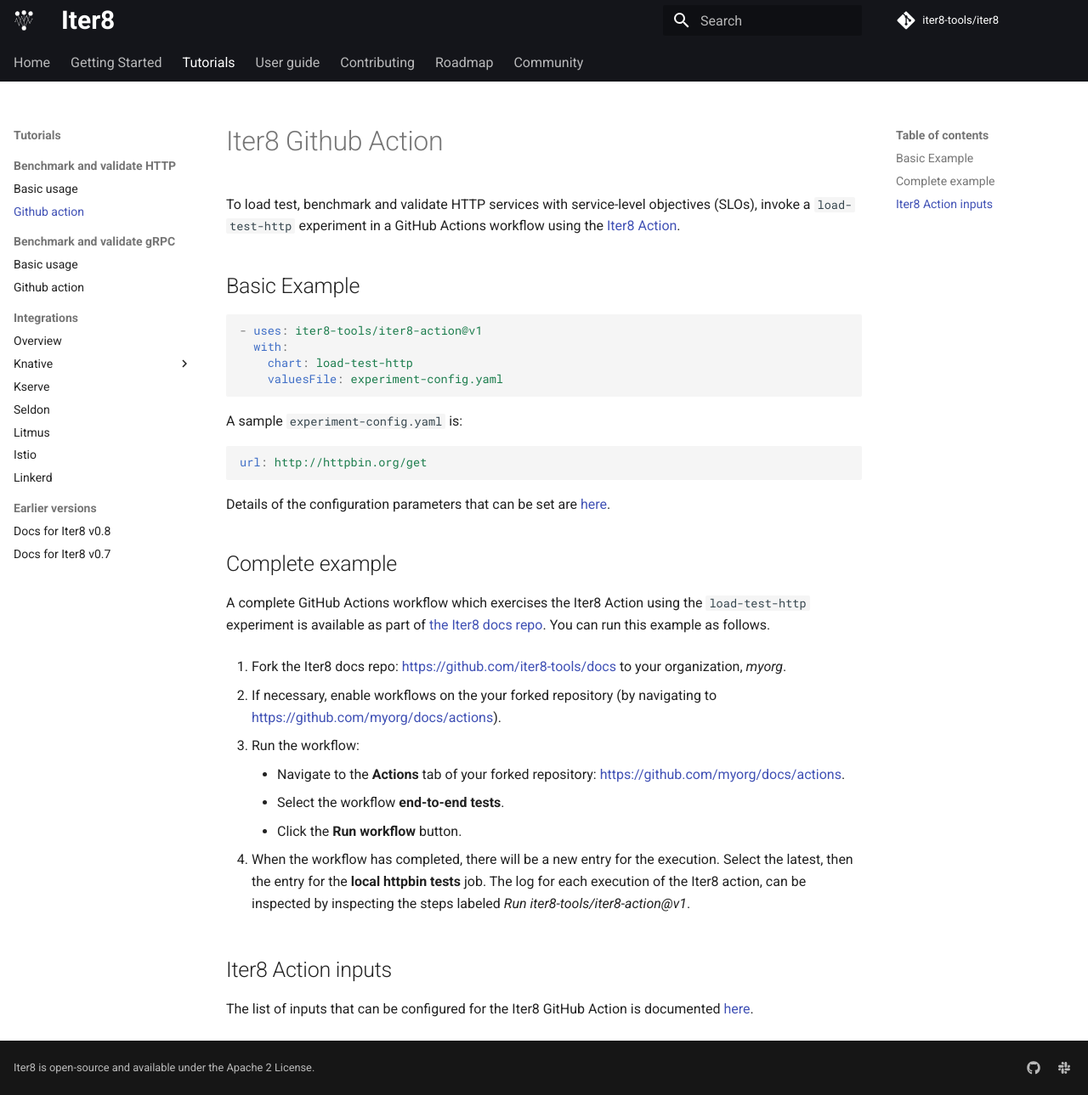
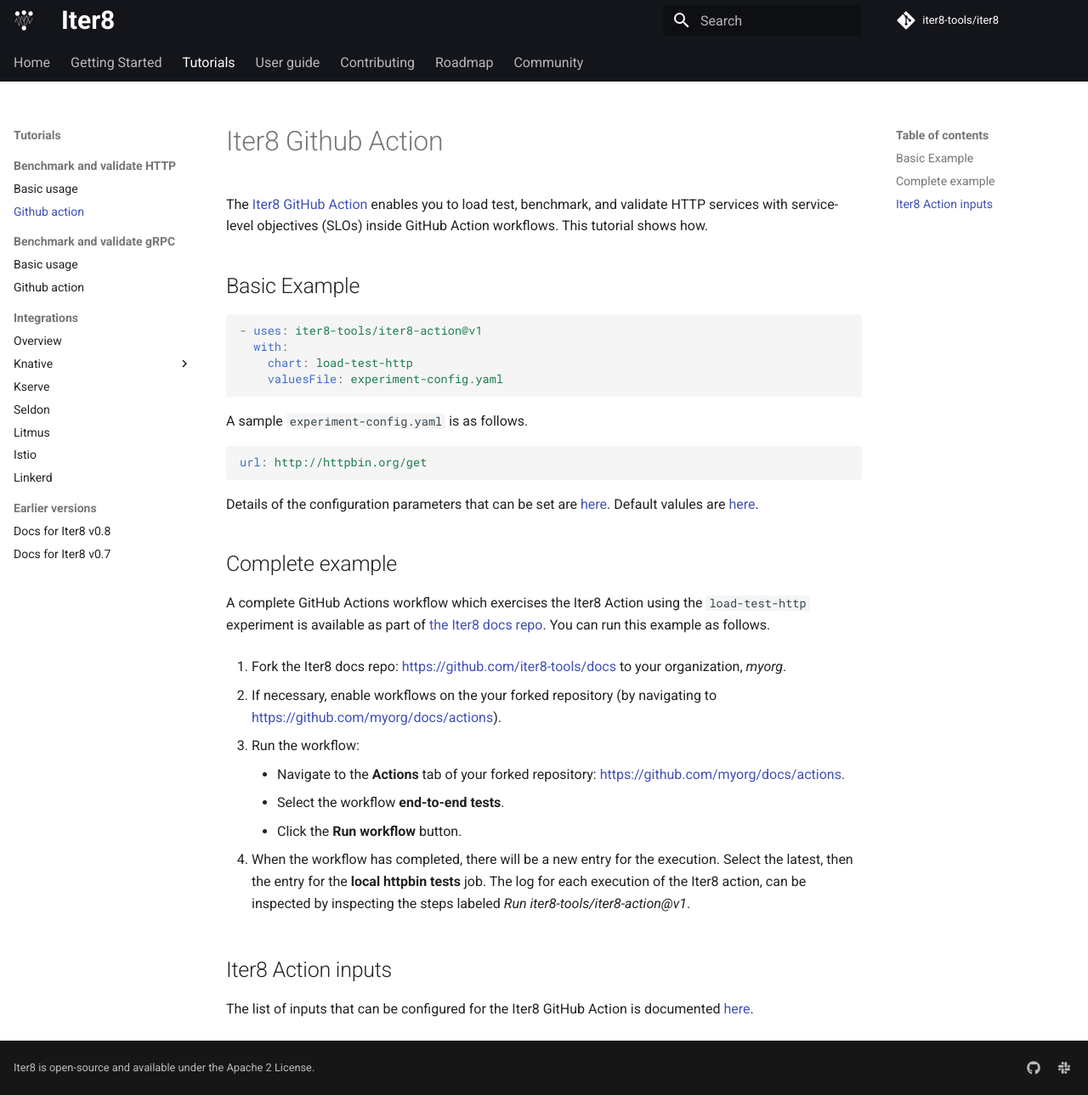
Before and after one commit to iter8-tools/docs, an MkDocs documentation site: the page built from docs/tutorials/load-test-http/ghaction.md, in a window 1280 px wide and 1289 px high. Shown: the whole window at 85% size. Built offline with MkDocs 1.6.1 and Material for MkDocs 9.7.7, drawn with Linux system fonts in a browser that asks for light colours; comment, search, counter and statistics services are not loaded; the version menu is left out.

Commit message:
wordsmith doc
Signed-off-by: Michael Kalantar <kalantar@us.ibm.com>

````diff
--- a/docs/tutorials/load-test-http/ghaction.md
+++ b/docs/tutorials/load-test-http/ghaction.md
@@ -4,7 +4,7 @@
 
 # Iter8 Github Action
 
-To load test, benchmark and validate HTTP services with service-level objectives (SLOs), invoke a `load-test-http` experiment in a GitHub Actions workflow using the [Iter8 Action](https://github.com/iter8-tools/iter8-action).
+The [Iter8 GitHub Action](https://github.com/marketplace/actions/run-iter8-experiment) enables you to load test, benchmark, and validate HTTP services with service-level objectives (SLOs) inside GitHub Action workflows. This tutorial shows how.
 
 ## Basic Example
 
@@ -15,13 +15,13 @@
     valuesFile: experiment-config.yaml
 ```
 
-A sample `experiment-config.yaml` is:
+A sample `experiment-config.yaml` is as follows.
 
 ```yaml
 url: http://httpbin.org/get
 ```
 
-Details of the configuration parameters that can be set are [here](https://github.com/iter8-tools/hub/blob/main/charts/load-test-http/values.yaml).
+Details of the configuration parameters that can be set are [here](basicusage.md). Default valules are [here](https://github.com/iter8-tools/hub/blob/main/charts/load-test-http/values.yaml).
 
 ## Complete example
 
````
Also changed, not shown: docs/tutorials/load-test-grpc/ghaction.md (+3 -3 lines).
